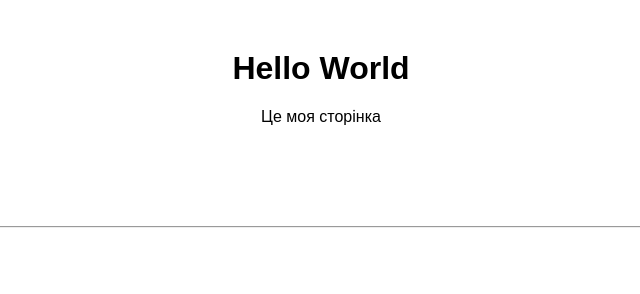
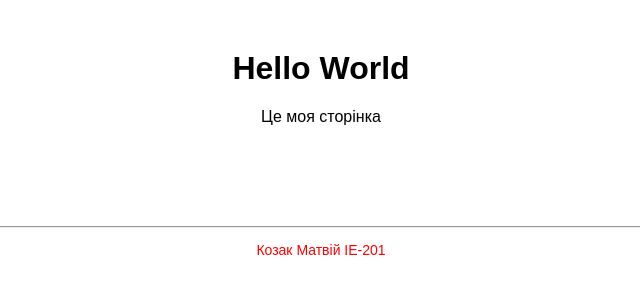
Before and after one commit to matvii-kozak/web-page-test, a plain HTML site: page index.html in a window 1280 px wide. Shown: the whole page, without its empty margins (319-959 px from the left). Drawn offline with Linux system fonts and the light colour scheme.

Commit message:
Update index.html

```diff
--- a/index.html
+++ b/index.html
@@ -6,7 +6,7 @@
     <title>Моя перша сторінка</title>
     <style>
         body { font-family: Arial, sans-serif; text-align: center; margin-top: 50px; }
-        footer { margin-top: 100px; color: white; font-size: 14px; }
+        footer { margin-top: 100px; color: red; font-size: 14px; }
     </style>
 </head>
 <body>
```
